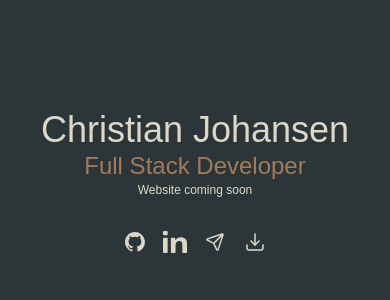
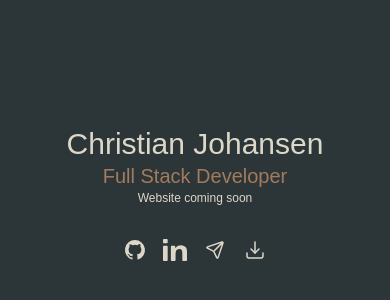
Before and after one commit to cjohansen11/portfolio, a SvelteKit app: page / in a window 390 px wide. Shown: the part 240-540 px from the top of the page. Built offline with nearby package versions, Linux system fonts and the light colour scheme; a web font is replaced by a local one.

Commit message:
Added padding around body

```diff
--- a/src/app.css
+++ b/src/app.css
@@ -8,6 +8,7 @@
 	body {
 		background-color: theme('colors.gunmetal');
 		font-family: theme('fontFamily.IBM-Plex');
+		padding: 12px;
 	}
 	h1 {
 		color: theme('colors.timberwolf');
--- a/src/routes/+page.svelte
+++ b/src/routes/+page.svelte
@@ -3,8 +3,8 @@
 
 <div class="flex h-screen flex-col">
 	<div class="m-auto text-center">
-		<h1 class="md:text-7xl sm:text-6xl xs:text-4xl">Christian Johansen</h1>
-		<h6 class="md:text-5xl sm:text-4xl xs:text-2xl">Full Stack Developer</h6>
+		<h1 class="md:text-7xl sm:text-6xl xs:text-3xl">Christian Johansen</h1>
+		<h6 class="md:text-5xl sm:text-4xl xs:text-xl">Full Stack Developer</h6>
 		<p class="lg:text-lg md:text-base sm:text-sm xs:text-xs">Website coming soon</p>
 		<div class="lg:mt-24 mt-12 xs:mt-8 flex justify-center gap-8 xs:gap-4">
 			<a href="https://www.github.com/cjohansen11" target="_blank" rel="noreferrer">
```
